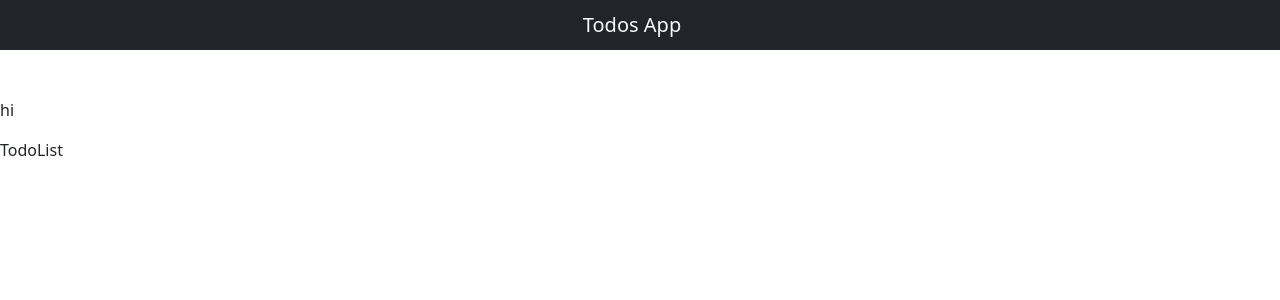
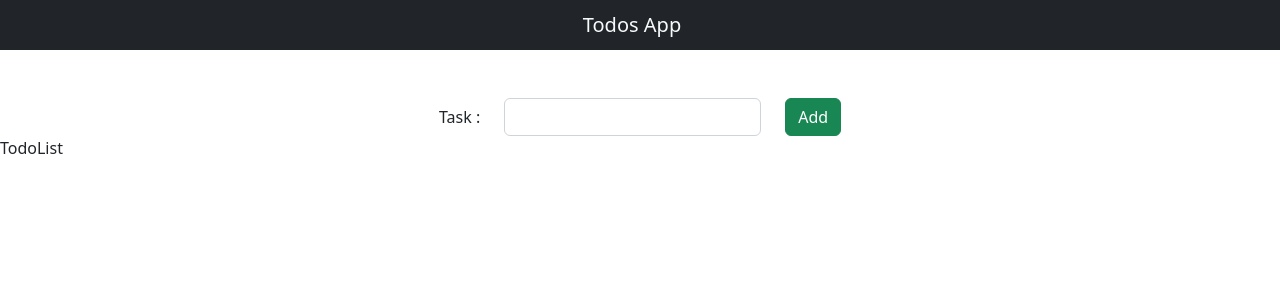
Before and after one commit to antonyprince001/Todo-Client, a React app: page / in a window 1280 px wide. Shown: the top 300 px of the page. Built offline with nearby package versions, Linux system fonts and the light colour scheme.

Commit message:
[Antony] Add AddTodo component

```diff
--- a/src/App.js
+++ b/src/App.js
@@ -1,14 +1,18 @@
 import React from "react";
-import AddTodo from "./components/AddTodo";
+import AddTodo from "./components/AddTodo/AddTodo";
 import Navbar from "./components/Navbar/Navbar";
 import TodoList from "./components/TodoList";
 
 const App = () => {
+   const add = ()=>{
+
+   }
+
    return (
       <div className="App" title="check">
          <Navbar />
          <br /><br />
-         <AddTodo />
+         <AddTodo add={add}/>
          <TodoList />
       </div>
    );
--- a/src/components/AddTodo.js
+++ /dev/null
@@ -1,9 +0,0 @@
-import React from "react";
-
-const AddTodo = ()=>{
-    return (
-        <p data-testid="AddTodo">hi</p>
-    )
-}
-
-export default AddTodo;
--- /dev/null
+++ b/src/components/AddTodo/AddTodo.js
@@ -0,0 +1,45 @@
+import React from "react";
+import { useState } from "react";
+
+const AddTodo = ({ add }) => {
+
+    const [task, setTask] = useState("");
+
+    const handleSubmit = (e) => {
+        e.preventDefault();
+        add(task);
+    }
+
+    return (
+        <form className="container" data-testid="AddTodo">
+            <div className="row g-4 align-items-center justify-content-md-center">
+                <div className="col-auto">
+                    <label htmlFor="task" className="col-form-label">Task :</label>
+                </div>
+                <div className="col-auto">
+                    <input
+                        type="text"
+                        id="task"
+                        className="form-control"
+                        value={task}
+                        onChange={(e) => setTask(e.target.value)}
+                    />
+                </div>
+                <div className="col-auto">
+                    <button
+                        type="button"
+                        className="btn btn-success"
+                        onClick={handleSubmit}
+                        data-testid="AddBtn"
+                    >
+                        Add
+                    </button>
+                </div>
+            </div>
+        </form>
+    )
+}
+
+
+
+export default AddTodo;
```
Also changed, not shown: 2 other files (tests, documents, lock files or other folders).
